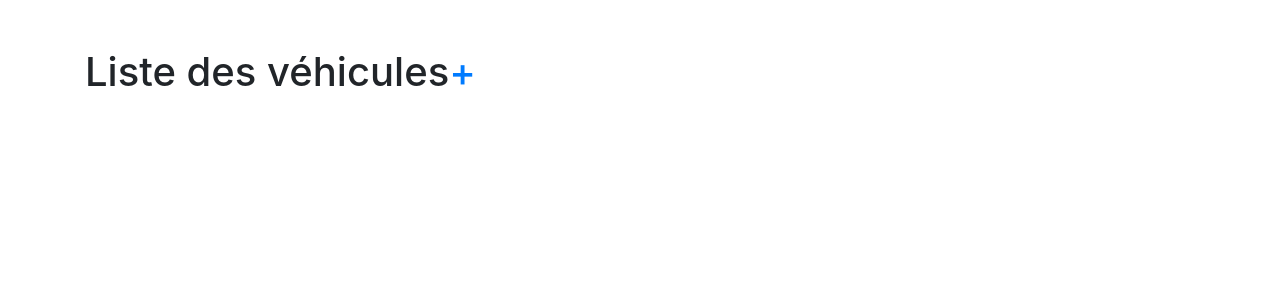
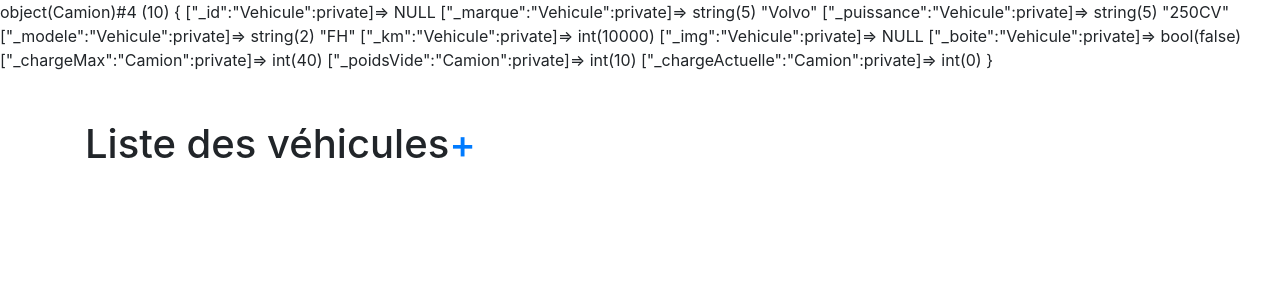
Before and after one commit to raphoester/cours-poo, a PHP site: page / in a window 1280 px wide. Shown: the top 300 px of the page. Run offline with PHP 8.4, Linux system fonts and the light colour scheme; data that the repository does not hold is empty.

Commit message:
création d'un camion

```diff
--- a/classes/Camion.php
+++ b/classes/Camion.php
@@ -6,8 +6,8 @@
 
         public const CHARGE_VIDE = 0;
 
-        public function __construct($chargeMax, $poidsVide){
-            parent::__construct();
+        public function __construct($chargeMax="", $poidsVide="", $id="", $marque="", $puissance="", $modele="", $km="", $img="", $boite=""){
+            parent::__construct($id, $marque, $puissance, $modele, $km, $img, $boite);
             $this->setChargeMax($chargeMax);
             $this->setPoidsVide($poidsVide);
             $this->setChargeActuelle(self::CHARGE_VIDE);
@@ -40,15 +40,15 @@
             try{
                 $poidsVide = intval($poidsVide);
             }finally{}
-            if(is_integer($poidsVide) && $poidsVide >= 5 && poidsVide <= 15){
+            if(is_integer($poidsVide) && $poidsVide >= 5 && $poidsVide <= 15){
                 $this->_poidsVide = $poidsVide;
             }
         }
-        public function setChargeActuelle(){
+        public function setChargeActuelle($chargeActuelle){
             try{
                 $chargeActuelle = intval($chargeActuelle);
             }finally{}
-            if(is_integer($chargeActuelle) && $chargeActuelle > 0 && chargeActuelle <= 70){
+            if(is_integer($chargeActuelle) && $chargeActuelle >= 0 && $chargeActuelle <= 70){
                 $this->_chargeActuelle = $chargeActuelle;
             }
         }
--- a/index.php
+++ b/index.php
@@ -39,6 +39,8 @@
     //récupérer un tableau de voitures
     $vehicules = $vm->selectionnerTout();
 
+    $camion = new Camion(40, 10, "", "Volvo", "250CV", "FH", 10000, "", Vehicule::TRANSMISSION_AUTO);
+    var_dump($camion);
     ?>
 
     <div class="container">
```
